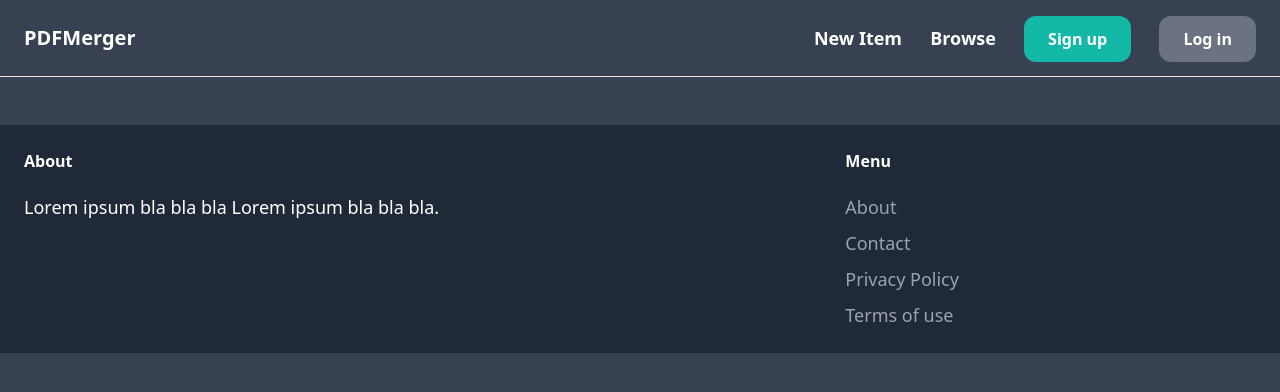
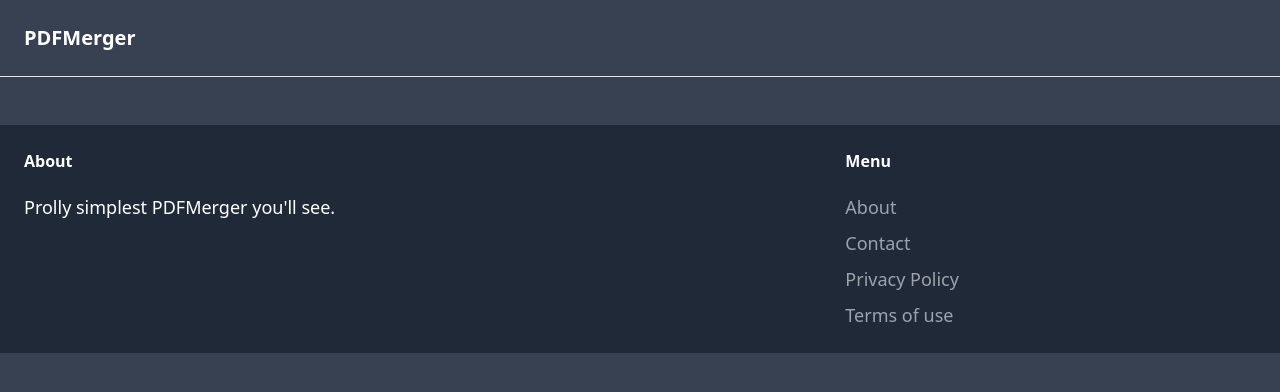
Before and after one commit to AYG3/djangoMerger, a Django app: template core/templates/core/base.html in a window 1280 px wide. Shown: the top 392 px of the page. Run offline with Django 5.2, Linux system fonts and the light colour scheme; the template is opened without the code that fills it, so the values that code supplies are empty; some libraries are stand-ins or nearby versions.

Commit message:
PDFMerger

```diff
--- a/core/templates/core/base.html
+++ b/core/templates/core/base.html
@@ -13,19 +13,6 @@
     <body class='bg-gray-700'>
         <nav class="p-6 flex justify-between items-center border-b border-gray-200">
             <a href="/" class="text-xl text-white font-semibold">PDFMerger</a>
-
-            <div class="space-x-6">
-                <a href="#" class=" text-lg text-white font-semibold hover:text-gray-500">New Item</a>
-                <a href="#" class=" text-lg text-white font-semibold hover:text-gray-500">Browse</a>
-                {% if request.user.is_authenticated %}
-                    <a href="#" class="px-6 py-3 text-Ig font-semibold bg-teal-500 text-white rounded-xl hover:bg-teal-700">Inbox</a>
-                    <a href="#" class="px-6 py-3 text-Ig font-semibold bg-gray-500 text-white rounded-xl hover:bg-gray-700"> Dashboard </a>
-                    <a href="#" class="px-6 py-3 text-Ig font-semibold bg-gray-500 text-white rounded-xl hover:bg-gray-700"> Logout </a>
-                {% else%}
-                    <a href="#" class="px-6 py-3 text-Ig font-semibold bg-teal-500 text-white rounded-xl hover:bg-teal-700">Sign up</a>
-                    <a href="#" class="px-6 py-3 text-Ig font-semibold bg-gray-500 text-white rounded-xl hover:bg-gray-700">Log in</a>
-                {% endif %}
-            </div>
         </nav>
         <div class="p-6 text-white">
             {% block content %}
@@ -37,7 +24,7 @@
             <div class="w-2/3 text-white">
                 <h3 class="mb-5 font-semibold">About</h3>
 
-                <p class="text-lg ">Lorem ipsum bla bla bla Lorem ipsum bla bla bla.</p>
+                <p class="text-lg ">Prolly simplest PDFMerger you'll see.</p>
             </div>
 
             <div class="w-1/3">
--- a/core/templates/core/index.html
+++ b/core/templates/core/index.html
@@ -6,7 +6,7 @@
 <h1 class='text-3xl font-semibold'>Files </h1>
 <div class='w-2/3 border p-4'>
 
-    <form action='.' method='POST' enctype='multipart/form-data' class='{% if files %} {% else %} mb-12'>
+    <form action='.' method='POST' enctype='multipart/form-data' class='{% if files %} {% else %} mb-12 {% endif %}'>
         {% csrf_token %}
         <div class='m-4'>
             <input type='file' name='forms_file' multiple />
```
Also changed, not shown: db.sqlite3.
